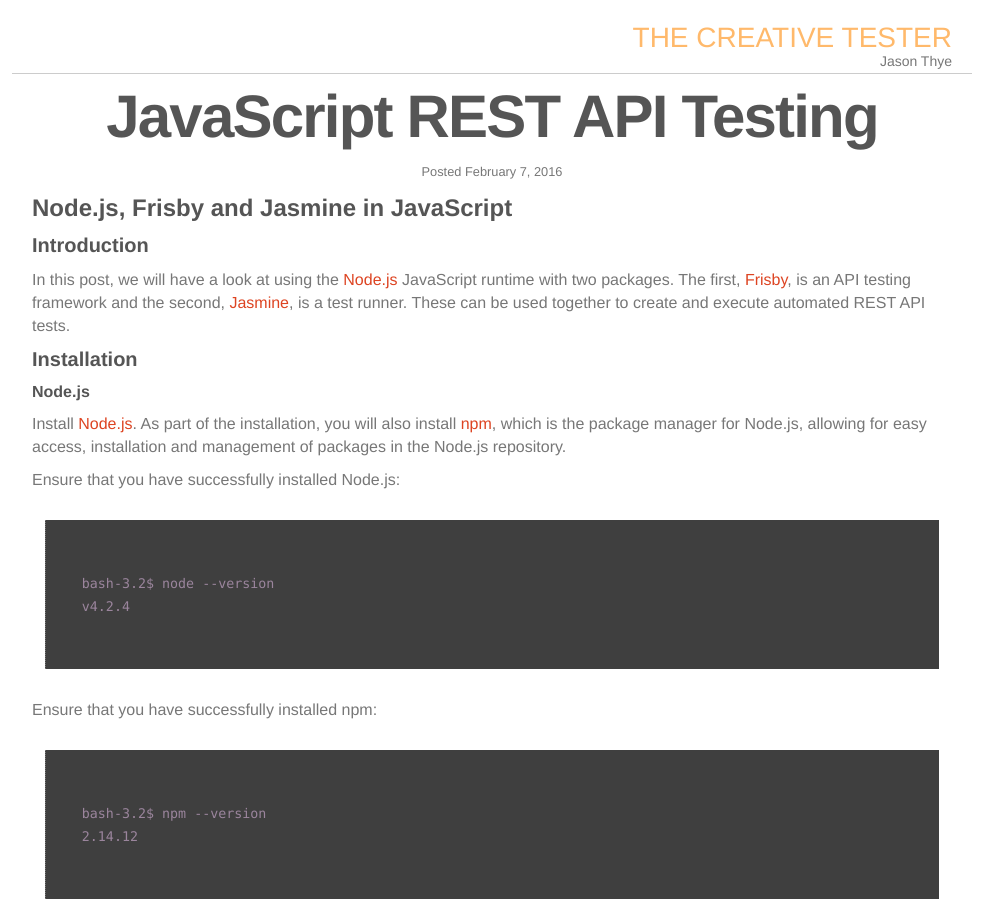
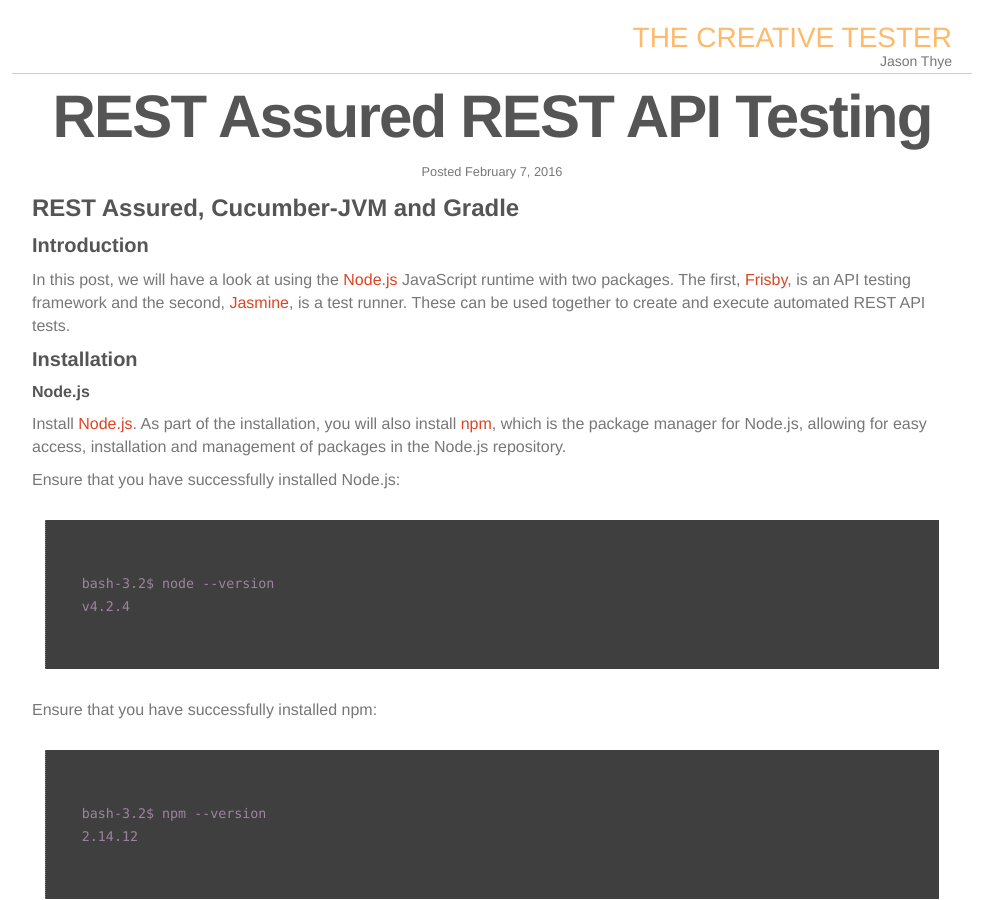
Before and after one commit to the-creative-tester/blog, a Jekyll site: the page built from _posts/2016-02-07-REST-Assured-REST-API-Testing.md, in a window 1280 px wide and 900 px high. Shown: the whole window, without its empty margins (148-1131 px from the left). Built offline with Jekyll 4.4.1, drawn with Linux system fonts in a browser that asks for light colours; nearby versions of some CDN libraries.

Commit message:
update blog

```diff
--- a/_posts/2016-02-07-REST-Assured-REST-API-Testing.md
+++ b/_posts/2016-02-07-REST-Assured-REST-API-Testing.md
@@ -1,14 +1,14 @@
 ---
 layout: post
-title: JavaScript REST API Testing
-desc: Node.js, Frisby and Jasmine
+title: REST Assured REST API Testing
+desc: REST Assured, Cucumber-JVM and Gradle
 proj-num: 04
 colour:
 ---
 
 
 
-## Node.js, Frisby and Jasmine in JavaScript
+## REST Assured, Cucumber-JVM and Gradle
 
 ### Introduction
 
```
